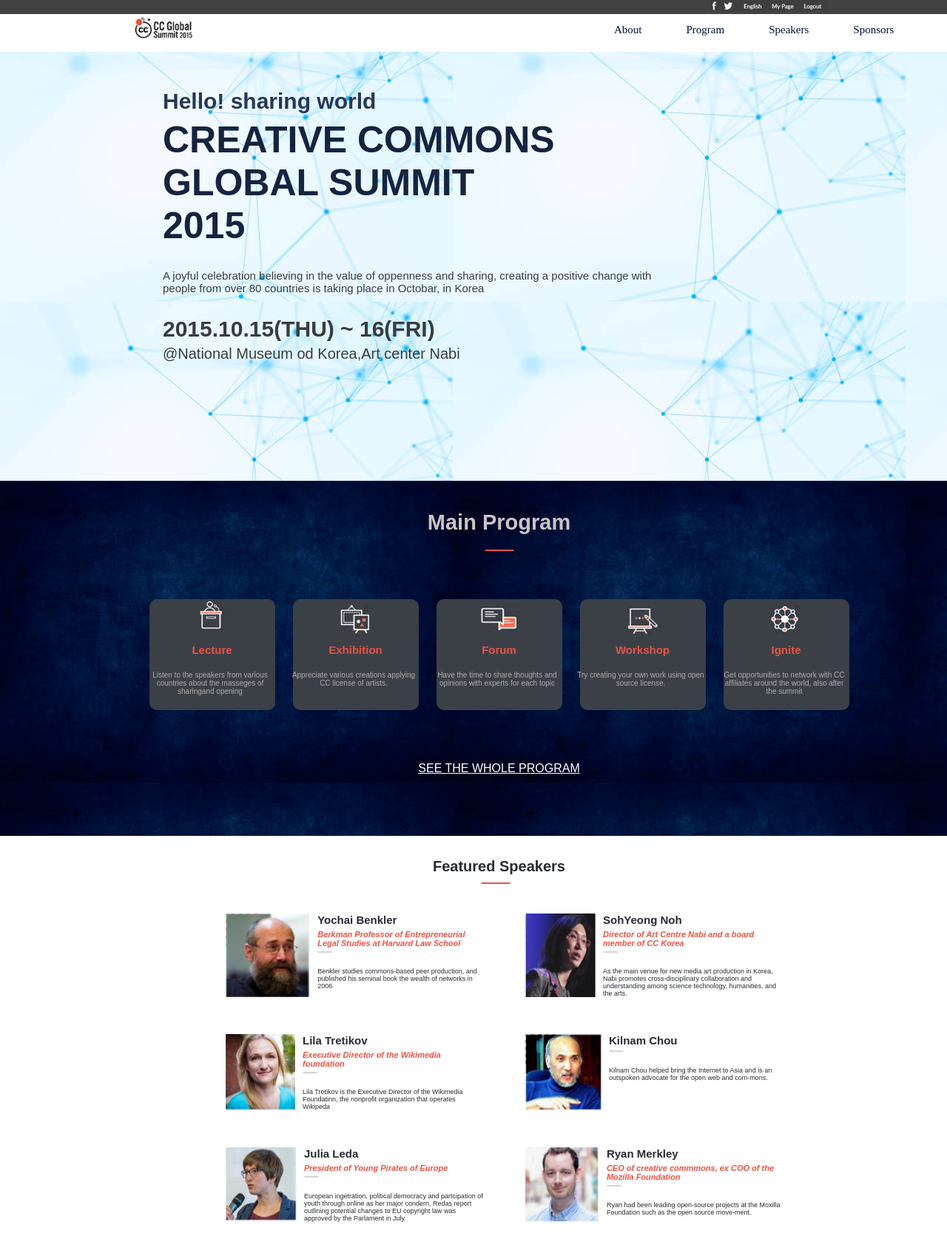
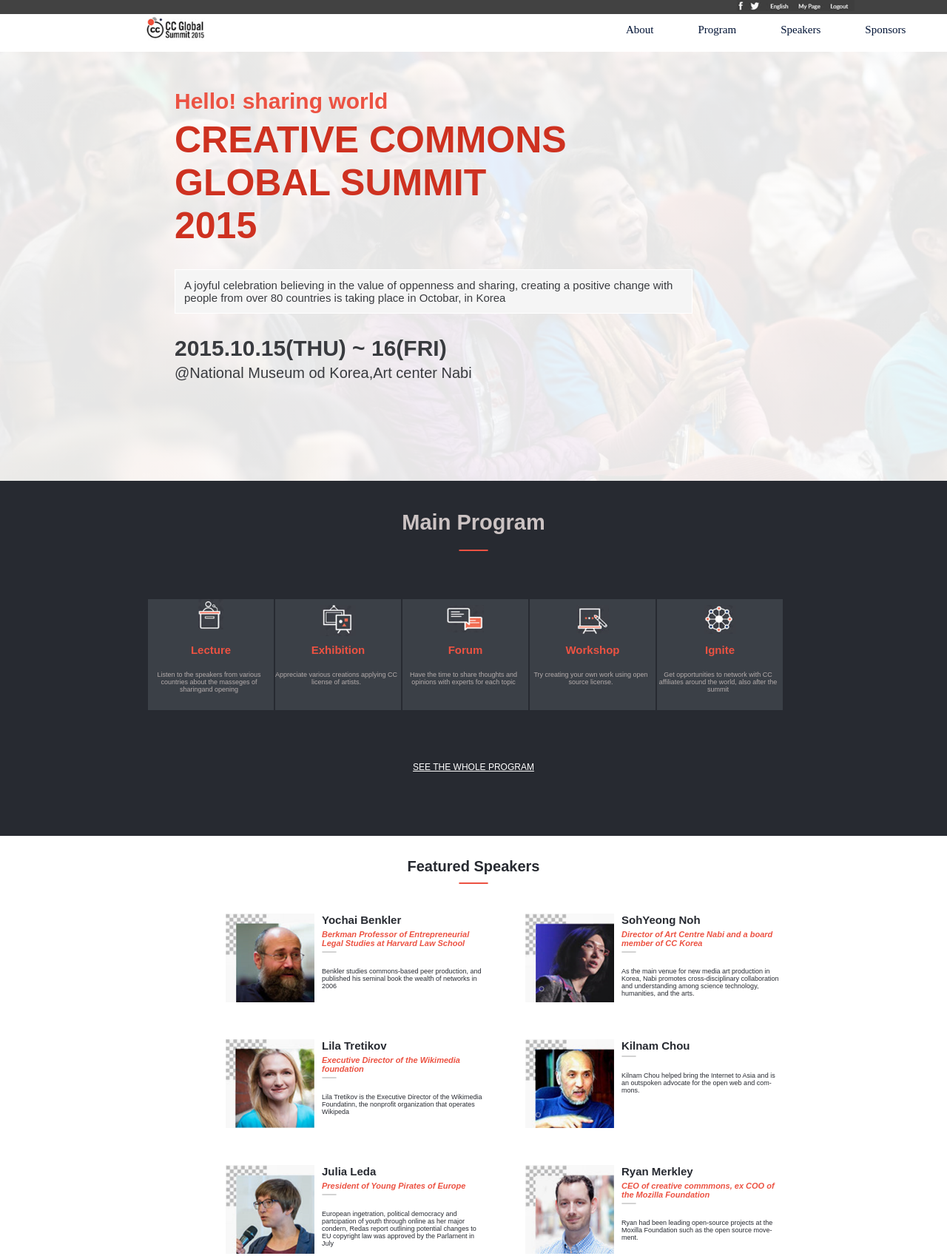
Before and after one commit to Abdo9826/capstone1, a plain HTML site: page index.html in a window 1280 px wide. Shown: the top 1698 px of the page at 74% size. Drawn offline with Linux system fonts and the light colour scheme.

Commit message:
add some changes for review

```diff
--- a/css1.css
+++ b/css1.css
@@ -11,7 +11,14 @@
   list-style-type: none;
   height: 417px;
   width: 330px;
-  background-image: url(images/background.jpg);
+  background:
+  linear-gradient(
+    0deg,
+    rgb(255, 255, 255, 0.9),
+    rgb(255, 255, 255, 0.9)
+  ),
+  url(images/header_background\ -\ Copy.jpg) no-repeat center;
+background-size: cover;
   margin-left: -200%;
   filter: blur(0.5px);
   transition: 0.2s;
@@ -68,9 +75,16 @@
 }
 
 header {
-  background-image: url(images/background.jpg);
+  background:
+    linear-gradient(
+      0deg,
+      rgb(255, 255, 255, 0.9),
+      rgb(255, 255, 255, 0.9)
+    ),
+    url(images/header_background\ -\ Copy.jpg) no-repeat center;
+  background-size: cover;
+  padding: 16px;
   height: 450px;
-  background-color: #fff;
 }
 
 h1 {
@@ -84,7 +98,7 @@
 
 header h2 {
   margin-left: 20px;
-  color: #162341;
+  color: #ce3120;
   font-size: 30px;
   font-family: Arial, Helvetica, sans-serif;
   text-align: left;
@@ -92,6 +106,9 @@
 }
 
 header p {
+  border: 1px solid white;
+  padding: 12px;
+  background-color: #f5f5f5;
   margin: 30px;
   font-size: 15px;
   font-weight: lighter;
@@ -154,7 +171,6 @@
 }
 
 .main-program {
-  background-image: url(images/bck.jpg);
   background-color: #272a31;
   padding-top: 20px;
   padding-bottom: 32px;
@@ -191,7 +207,6 @@
   margin-right: 12px;
   display: flex;
   background-color: #3b4047;
-  border-radius: 10px;
   padding-left: 60px;
 }
 
@@ -395,18 +410,19 @@
 
 @media (min-width: 768px) {
   header {
-    width: 1349px;
     height: 650px;
   }
 
   .part1nav {
     background-color: #424242;
     margin-top: -15px;
-    margin-left: -20px;
+    margin-left: 0px;
     padding-left: 1000px;
   }
 
   nav {
+    margin-top: -16px;
+    width: 1353px;
     margin-left: -20px;
     background-color: #fff;
   }
@@ -447,6 +463,7 @@
   }
 
   .h1-header {
+    color: #ec5242;
     font-size: 30px;
     height: 40px;
   }
@@ -469,7 +486,6 @@
   }
 
   .main-program {
-    width: 1349px;
     height: 480px;
   }
 
@@ -479,12 +495,13 @@
   }
 
   .main-program ul li p {
-    font-size: 10px;
+    font-size: 9px;
     text-align: center;
     margin-left: -5px;
   }
 
   .main-program ul li {
+    margin-left: -10px;
     padding-top: 40px;
     padding-left: 0;
     height: 150px;
@@ -533,16 +550,12 @@
     margin-top: 20px;
   }
 
-  footer {
-    width: 1349px;
-  }
-
   .person {
     width: 350px;
   }
 
   .hrfooter {
-    margin-left: 650px;
+    margin: 10px auto;
   }
 
   .speakers {
@@ -603,7 +616,6 @@
     background-image: url(images/CC-Global-big.PNG);
     background-repeat: no-repeat;
     background-position: center 500px;
-    width: 1349px;
     height: 800px;
   }
 
@@ -653,6 +665,7 @@
     font-family: Arial, Helvetica, sans-serif;
     margin-top: 50px;
     text-decoration-line: underline;
+    font-size: 12px;
   }
 
   .none {
--- a/speakers.js
+++ b/speakers.js
@@ -4,42 +4,42 @@
     name: 'Yochai Benkler',
     Title: 'Berkman Professor of Entrepreneurial Legal Studies at Harvard Law School',
     description: 'Benkler studies commons-based peer production, and published his seminal book the wealth of networks in 2006',
-    image: 'yochai.PNG',
+    image: 'yochai1.PNG',
   },
   {
     id: 2,
     name: 'SohYeong Noh',
     Title: 'Director of Art Centre Nabi and a board member of CC Korea',
     description: 'As the main venue for new media art production in Korea, Nabi promotes cross-disciplinary collaboration and understanding among science technology, humanities, and the arts.',
-    image: 'SoYeong.PNG',
+    image: 'SoYeong1.PNG',
   },
   {
     id: 3,
     name: 'Lila Tretikov',
     Title: 'Executive Director of the Wikimedia foundation',
     description: 'Lila Tretikov is the Executive Director of the Wikimedia Foundatinn, the nonprofit organization that operates Wikipeda',
-    image: 'Lila.PNG',
+    image: 'Lila1.PNG',
   },
   {
     id: 4,
     name: 'Kilnam Chou',
     Title: '',
     description: 'Kilnam Chou helped bring the Internet to Asia and is an outspoken advocate for the open web and com-mons.',
-    image: 'Kilnam.PNG',
+    image: 'Kilnam1.PNG',
   },
   {
     id: 5,
     name: 'Julia Leda',
     Title: 'President of Young Pirates of Europe',
     description: 'European ingetration, political democracy and partcipation of youth through online as her major condern, Redas report outlining potential changes to EU copyright law was approved by the Parlament in July',
-    image: 'Julia.PNG',
+    image: 'Julia1.PNG',
   },
   {
     id: 6,
     name: 'Ryan Merkley',
     Title: 'CEO of creative commmons, ex COO of the Mozilla Foundation',
     description: 'Ryan had been leading open-source projects at the Moxilla Foundation such as the open source move-ment.',
-    image: 'Ryan.PNG',
+    image: 'Ryan1.PNG',
   },
 ];
 const Mainpage = speaker.map((section) => ` <div class="person gap">
```
Also changed, not shown: images/1background.jpg (added), images/Julia1.png (added), images/Kilnam1.png (added), images/Lila1.png (added), images/Ryan1.png (added), images/SoYeong1.png (added), images/header_background - Copy.jpg (added), images/yochai1.png (added), 1 other file.
